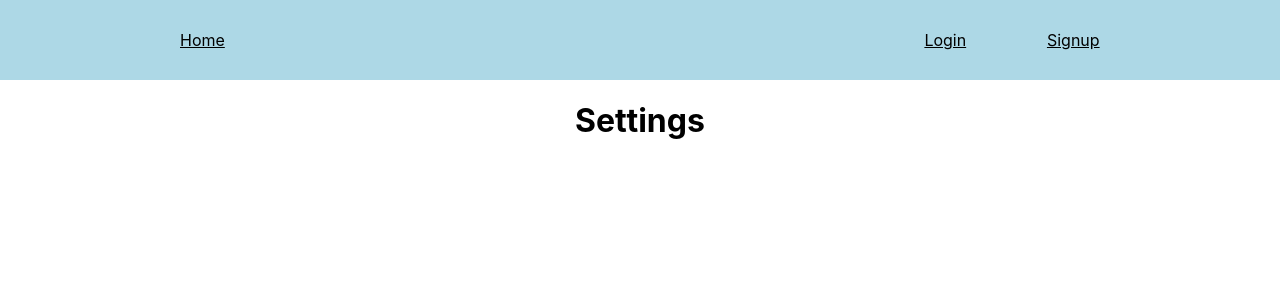
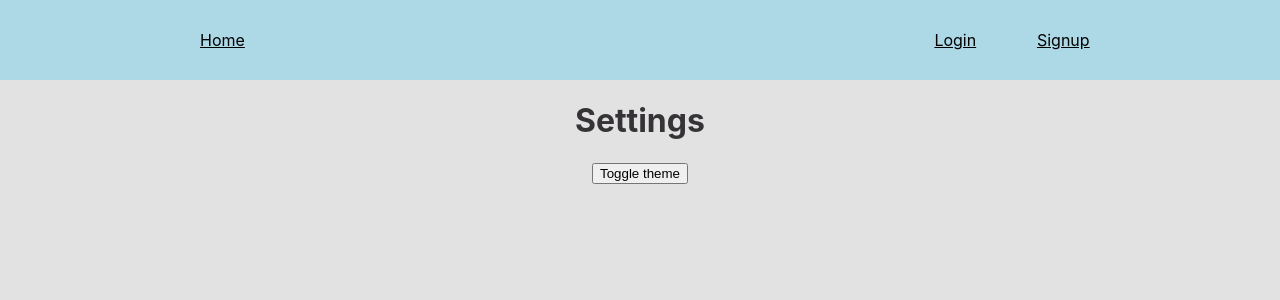
Before and after one commit to suspha/react-friend-list, a React (Create React App) app in the folder frontend/: page /settings in a window 1280 px wide. Shown: the top 300 px of the page. Built offline with nearby package versions, Linux system fonts and the light colour scheme.

Commit message:
Add toggle dark and light mode in settings page

```diff
--- a/frontend/package.json
+++ b/frontend/package.json
@@ -9,7 +9,8 @@
     "react": "^16.13.1",
     "react-dom": "^16.13.1",
     "react-router-dom": "^5.2.0",
-    "react-scripts": "3.4.1"
+    "react-scripts": "3.4.1",
+    "styled-components": "^5.1.1"
   },
   "scripts": {
     "start": "react-scripts start",
--- a/frontend/src/App.js
+++ b/frontend/src/App.js
@@ -10,7 +10,6 @@
 import { AppProvider } from './AppContext';
 
 function App() {
-
   return (
     <Router>
       <AppProvider>
--- /dev/null
+++ b/frontend/src/Global.js
@@ -0,0 +1,15 @@
+import { createGlobalStyle } from 'styled-components'
+
+export const GlobalStyles = createGlobalStyle`
+*,
+*::after,
+*::before {
+  box-sizing: border-box;
+}
+
+body {
+  background: ${({ theme }) => theme.body};
+  color: ${({ theme }) => theme.text};
+  transition: all 0.25s linear;
+}
+`
--- /dev/null
+++ b/frontend/src/Theme.js
@@ -0,0 +1,13 @@
+export const lightTheme = {
+  body: '#E2E2E2',
+  text: '#363337',
+  toggleBorder: '#fff',
+  gradient: 'linear-gradient(#39598A, #79D7ED)'
+}
+
+export const darkTheme = {
+  body: '#363337',
+  text: '#FAFAFA',
+  toggleBorder: '#6B8096',
+  gradient: 'linear-gradient(#091236, #1E21f5D)'
+ }
--- a/frontend/src/views/SettingsView.js
+++ b/frontend/src/views/SettingsView.js
@@ -1,10 +1,26 @@
-import React from 'react';
+import React, { useState } from 'react';
+import { ThemeProvider } from 'styled-components';
+import { lightTheme, darkTheme } from '../Theme';
+import { GlobalStyles } from '../Global';
 
 function SettingsView() {
+  const [theme, setTheme] = useState('light')
+
+  const toggleTheme = () => {
+    if (theme === 'light') {
+      setTheme('dark')
+    } else {
+      setTheme('light')
+    }
+  }
   return (
-    <div>
-      <h1>Settings</h1>
-    </div>
+   <ThemeProvider theme= {theme === 'light' ? lightTheme : darkTheme}>
+     <h1>Settings</h1>
+     <>
+     <GlobalStyles />
+     <button onClick={toggleTheme}>Toggle theme</button>
+     </>
+     </ThemeProvider>
   );
 }
 
```
Also changed, not shown: 1 other file (tests, documents, lock files or other folders).
